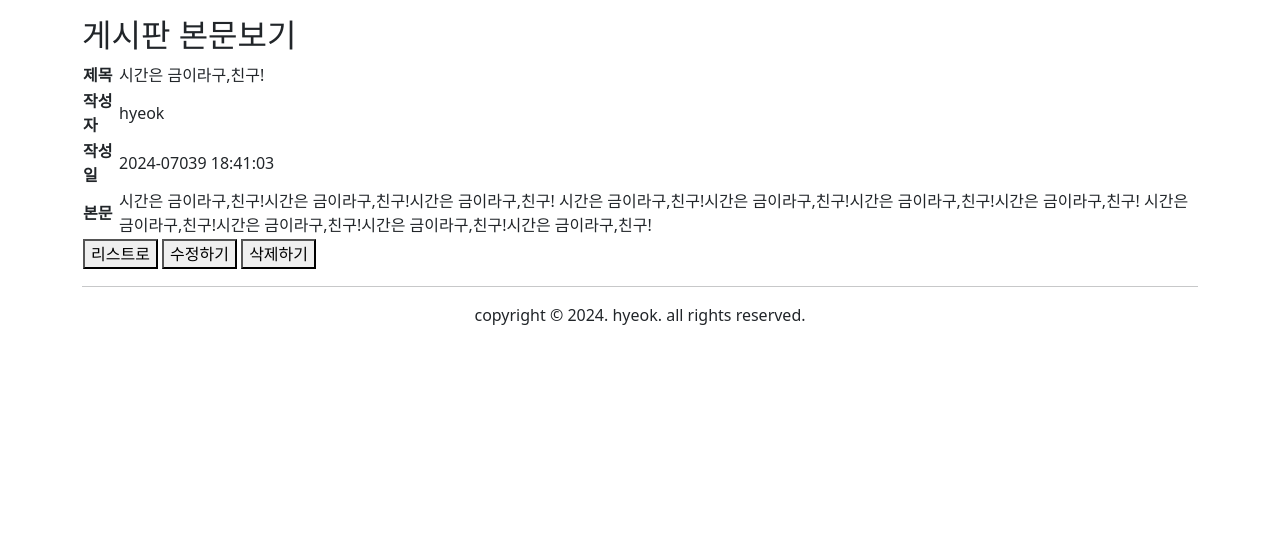
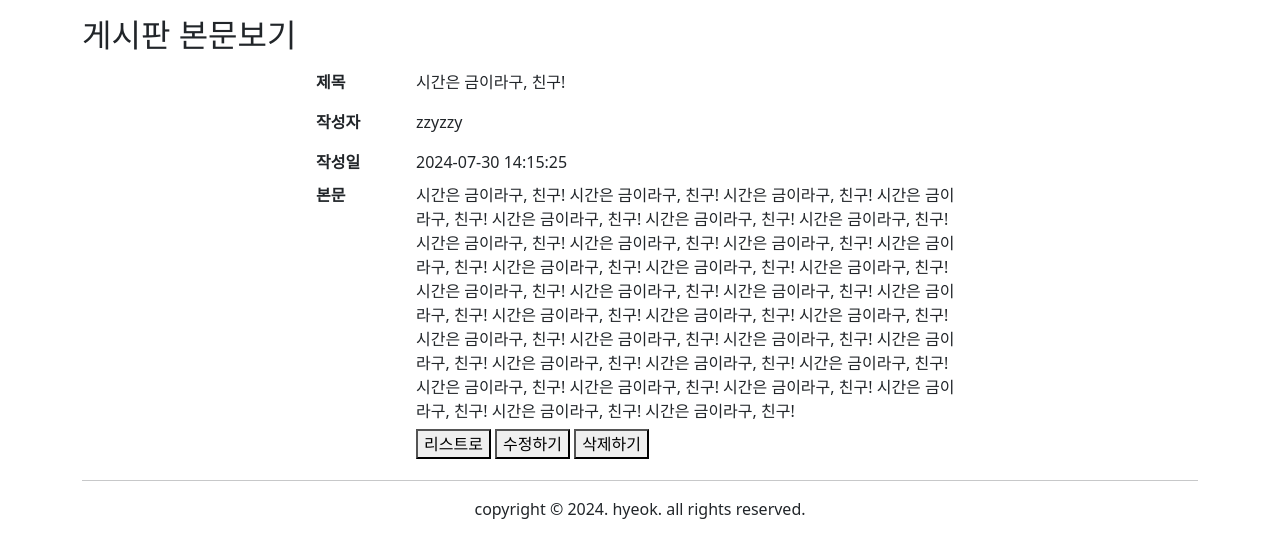
Before and after one commit to Hy30k92/semiprojectv1b, a FastAPI app: page /board/view in a window 1280 px wide. Shown: the part 145-703 px from the top of the page. Run offline with FastAPI, Linux system fonts and the light colour scheme; some libraries are stand-ins or nearby versions.

Commit message:
view style 수정

```diff
--- a/views/templates/board/view.html
+++ b/views/templates/board/view.html
@@ -1,17 +1,16 @@
 {% extends 'include/base.html' %}
 
 {% block title %}
-세미 프로젝트 - 게시판 본문보기
+세미프로젝트 - 게시판 본문보기
 {% endblock %}
 
-{% block stlye %}
+{% block style %}
 <style>
-   table{ width: 650px; margin: 0 auto;}
-   tr {height: 40px}
+   table { width: 650px; margin: 0 auto; }
+   tr { height: 40px }
    th { width: 100px }
-   tr:nth-child(4){ vertical-align: top }
-   #listbtn {margin-left:100px }
-
+   tr:nth-child(4) { vertical-align: top }
+   #listbtn { margin-left: 100px }
 </style>
 {% endblock %}
 
@@ -19,19 +18,17 @@
 <main>
    <h2>게시판 본문보기</h2>
    <table>
-      <tr><th>제목</th><td>시간은 금이라구,친구!</td></tr>
-      <tr><th>작성자</th><td>hyeok</td></tr>
-      <tr><th>작성일</th><td>2024-07039 18:41:03</td></tr>
-      <tr><th>본문</th>
-         <td>시간은 금이라구,친구!시간은 금이라구,친구!시간은 금이라구,친구!
-            시간은 금이라구,친구!시간은 금이라구,친구!시간은 금이라구,친구!시간은 금이라구,친구!
-            시간은 금이라구,친구!시간은 금이라구,친구!시간은 금이라구,친구!시간은 금이라구,친구!</td></tr>
+      <tr><th>제목</th><td>시간은 금이라구, 친구!</td></tr>
+      <tr><th>작성자</th><td>zzyzzy</td></tr>
+      <tr><th>작성일</th><td>2024-07-30 14:15:25</td></tr>
+      <tr><th>본문</th><td>시간은 금이라구, 친구! 시간은 금이라구, 친구! 시간은 금이라구, 친구! 시간은 금이라구, 친구! 시간은 금이라구, 친구! 시간은 금이라구, 친구! 시간은 금이라구, 친구! 시간은 금이라구, 친구! 시간은 금이라구, 친구! 시간은 금이라구, 친구! 시간은 금이라구, 친구!
+         시간은 금이라구, 친구! 시간은 금이라구, 친구! 시간은 금이라구, 친구! 시간은 금이라구, 친구! 시간은 금이라구, 친구! 시간은 금이라구, 친구! 시간은 금이라구, 친구! 시간은 금이라구, 친구! 시간은 금이라구, 친구! 시간은 금이라구, 친구! 시간은 금이라구, 친구! 시간은 금이라구, 친구!
+         시간은 금이라구, 친구! 시간은 금이라구, 친구! 시간은 금이라구, 친구! 시간은 금이라구, 친구! 시간은 금이라구, 친구! 시간은 금이라구, 친구! 시간은 금이라구, 친구! 시간은 금이라구, 친구! 시간은 금이라구, 친구! 시간은 금이라구, 친구! 시간은 금이라구, 친구! </td></tr>
       <tr><td colspan="2">
-         <button type="button" id="listbtn" onclick="location.href='/board/list/1'">리스트로</button>
+         <button type="button" id="listbtn" onclick="location.href='/board/list'">리스트로</button>
          <button type="button" id="mdfybtn" onclick="location.href='/board/modify'">수정하기</button>
          <button type="button" id="rmvbtn">삭제하기</button>
       </td></tr>
-
    </table>
 </main>
 {% endblock %}
```
Also changed, not shown: views/templates/gallery/view.html (+8 -9 lines).
